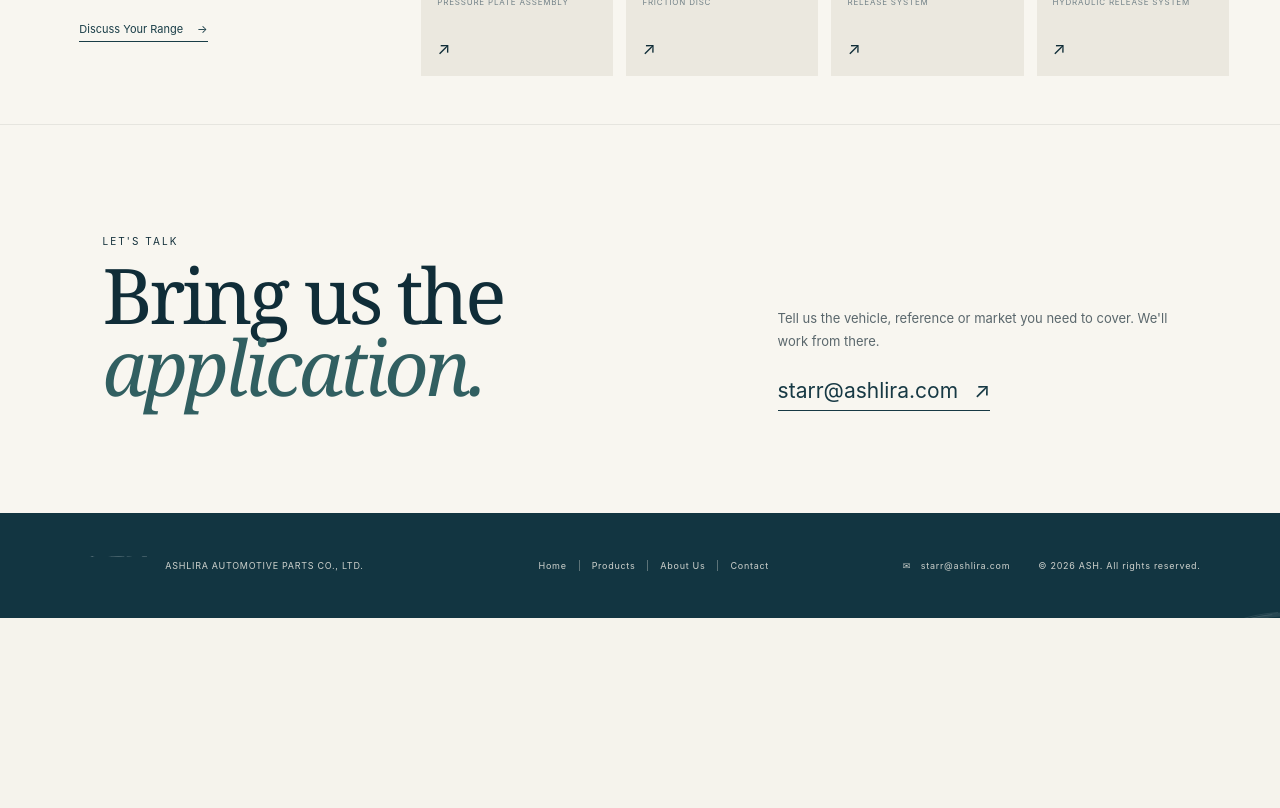
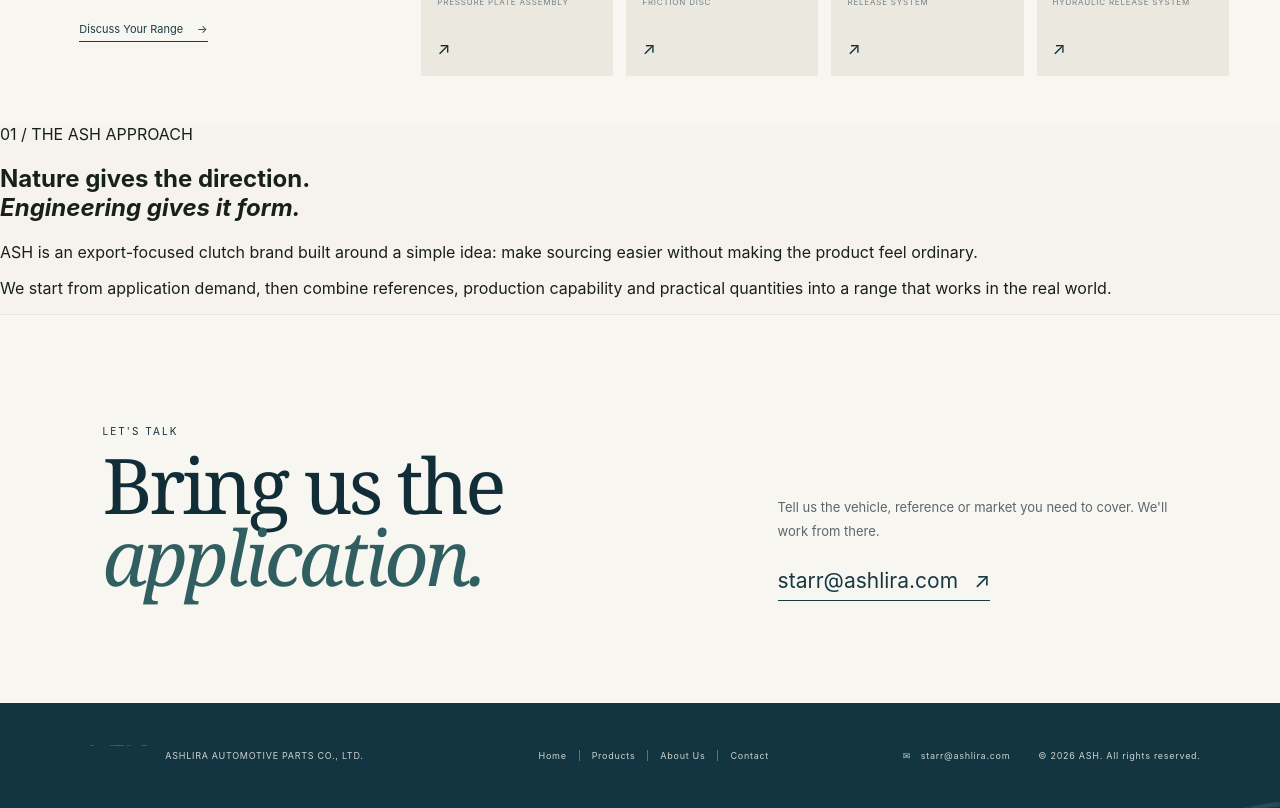
Before and after one commit to starr9430/ash-website, a React (Vite) app: page / in a window 1280 px wide. Shown: the part 1080-1888 px from the top of the page. Before the commit the page ends 1698 px from the top, so only its background shows below. Built offline with nearby package versions, Linux system fonts and the light colour scheme.

Commit message:
Place About Us after Products

```diff
--- a/src/App.jsx
+++ b/src/App.jsx
@@ -2,6 +2,7 @@ import Header from './components/Header'
 import Hero from './sections/Hero'
 import FeatureStrip from './sections/FeatureStrip'
 import Coverage from './sections/Coverage'
+import Intro from './sections/Intro'
 import Contact from './sections/Contact'
 import Footer from './components/Footer'
 
@@ -13,6 +14,7 @@ function App() {
         <Hero />
         <FeatureStrip />
         <Coverage />
+        <Intro />
         <Contact />
       </main>
       <Footer />
```
